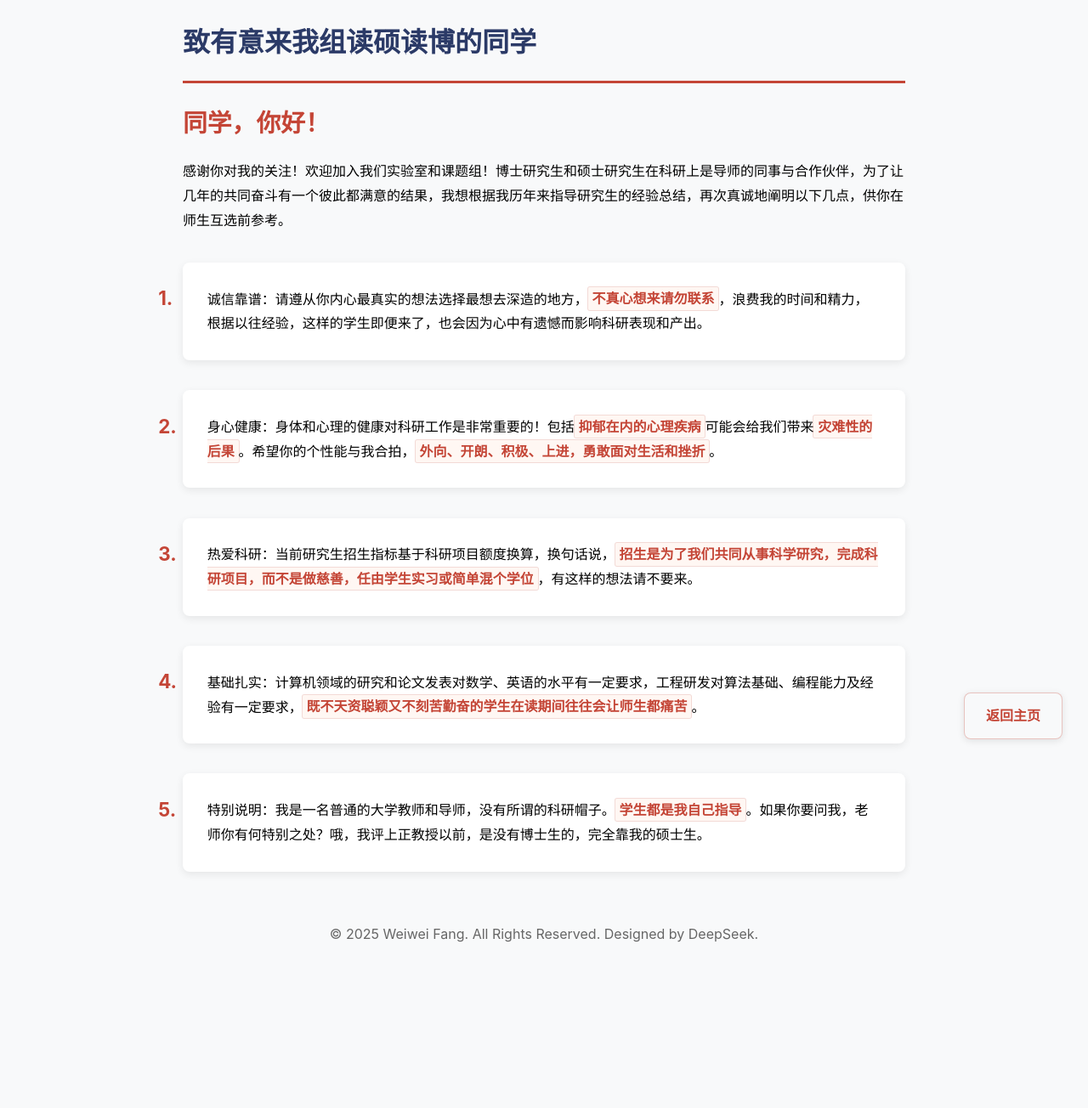
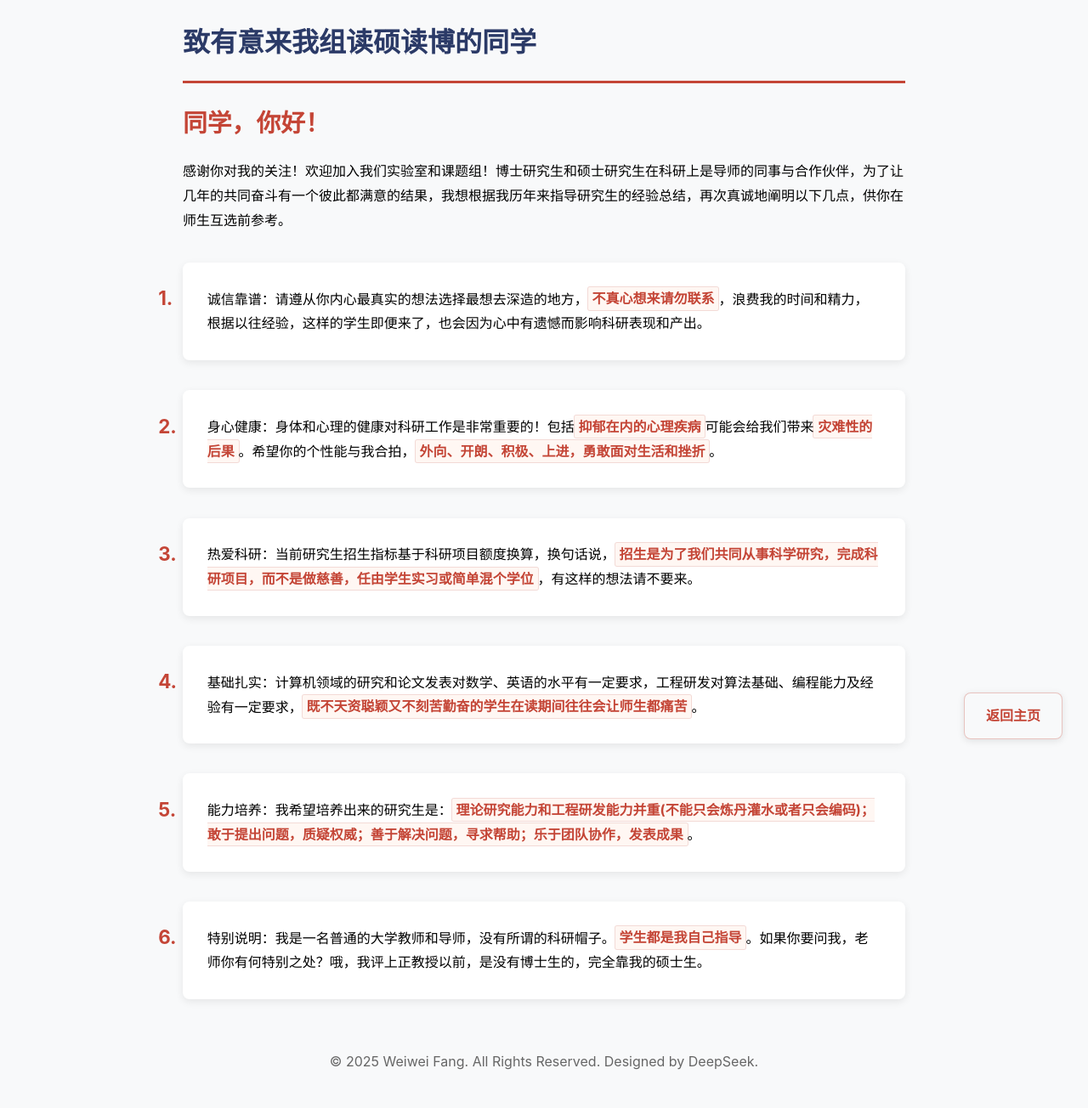
Before and after one commit to fangvv/Homepage, a Jekyll site: the page faq2.html, which Jekyll copies as it is, in a window 1280 px wide. Shown: the whole page at 85% size. Built offline with Jekyll 4.4.1, drawn with Linux system fonts in a browser that asks for light colours; comment, search, counter and statistics services are not loaded; before the commit the page ends 1154 px from its top, so only the background shows below that.

Commit message:
update faq2

```diff
--- a/faq2.html
+++ b/faq2.html
@@ -99,6 +99,8 @@ strong:hover {
 
 <li>基础扎实：计算机领域的研究和论文发表对数学、英语的水平有一定要求，工程研发对算法基础、编程能力及经验有一定要求，<strong>既不天资聪颖又不刻苦勤奋的学生在读期间往往会让师生都痛苦</strong>。</li>
 
+<li>能力培养：我希望培养出来的研究生是：<strong>理论研究能力和工程研发能力并重(不能只会炼丹灌水或者只会编码)；敢于提出问题，质疑权威；善于解决问题，寻求帮助；乐于团队协作，发表成果</strong>。</li>
+
 <li>特别说明：我是一名普通的大学教师和导师，没有所谓的科研帽子。<strong>学生都是我自己指导</strong>。如果你要问我，老师你有何特别之处？哦，我评上正教授以前，是没有博士生的，完全靠我的硕士生。</li>
     </ol>
 
```
